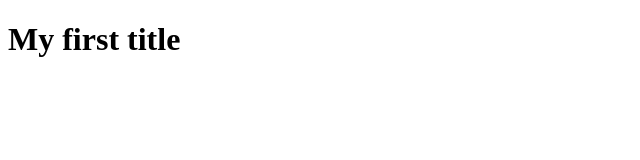
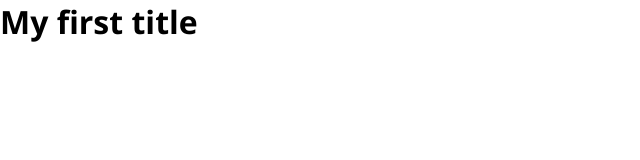
Before and after one commit to Oksy25/Project, a plain HTML site: page index.html in a window 1280 px wide. Shown: the whole page, without its empty margins (0-640 px from the left). Drawn offline with nearby package versions, Linux system fonts and the light colour scheme.

Commit message:
added fonts

```diff
--- a/index.html
+++ b/index.html
@@ -3,6 +3,11 @@
 <head>
     <meta charset="UTF-8">
     <meta name="viewport" content="width=device-width, initial-scale=1.0">
+    <link rel="stylesheet" href="styles.css">
+    <link rel="preconnect" href="https://fonts.googleapis.com">
+    <link rel="preconnect" href="https://fonts.googleapis.com">
+<link rel="preconnect" href="https://fonts.gstatic.com" crossorigin>
+<link href="https://fonts.googleapis.com/css2?family=Open+Sans:ital,wght@0,300..800;1,300..800&display=swap" rel="stylesheet">
     <title>Document</title>
 </head>
 <body>
--- /dev/null
+++ b/styles.css
@@ -0,0 +1,9 @@
+* {
+margin: 0;
+padding: 0;
+box-sizing: 0;
+}
+
+body {
+    font-family: "Open Sans", sans-serif;
+}
```
